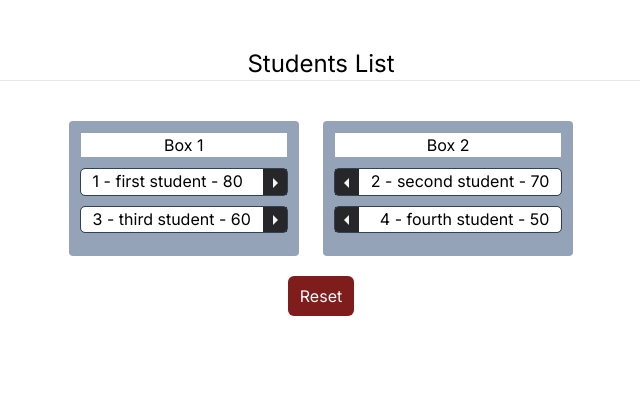
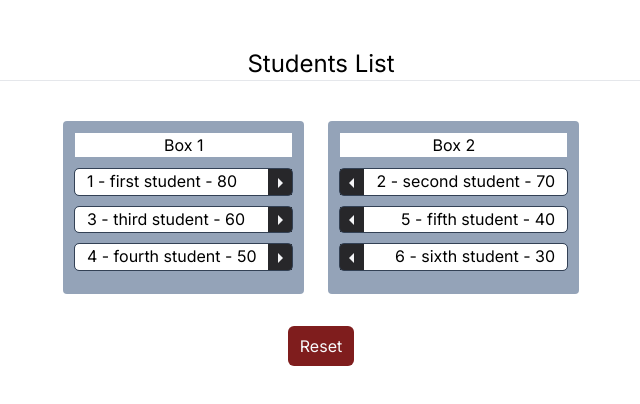
Before and after one commit to rua-iri/ngn-technical-interview, a Next.js app: page / in a window 1280 px wide. Shown: the top 404 px of the page, without its empty margins (319-959 px from the left). Built offline with nearby package versions, Linux system fonts and the light colour scheme.

Commit message:
update: implement mvp

```diff
--- a/src/components/ListControls.jsx
+++ b/src/components/ListControls.jsx
@@ -1,11 +1,14 @@
 'use client';
+
+import { resetStudents } from "@/lib/features/students/studentSlice";
+import { useDispatch } from "react-redux";
 
 export default function ListControls() {
 
+    const dispatch = useDispatch();
+
     const handleReset = () => {
-        alert("Handle Reset Functionality")
-
-        // TODO: use reset reducer here
+        dispatch(resetStudents())
     }
 
     return (
--- a/src/components/StudentCard.jsx
+++ b/src/components/StudentCard.jsx
@@ -9,23 +9,8 @@ export default function StudentCard({ studentData }) {
     const { id, name, mark, isFirst } = studentData;
     const dispatch = useDispatch();
 
-
-
     const handleMoveStudent = () => {
-        console.log(studentData)
-
-        alert("Handle Move Functionality")
-
-        // TODO handle moving student to another column
-
-        dispatch(moveStudents(studentData))
-
-
-        if (isFirst) {
-
-        } else {
-
-        }
+        dispatch(moveStudents(id))
     }
 
     return (
--- a/src/components/StudentsTable.jsx
+++ b/src/components/StudentsTable.jsx
@@ -4,60 +4,32 @@ import { useSelector } from "react-redux";
 
 export default function StudentsTable() {
 
-    const students = [
-        {
-            "id": 1,
-            "name": "first student",
-            "mark": 80,
-            "isFirst": true
-        },
-        {
-            "id": 2,
-            "name": "second student",
-            "mark": 70,
-            "isFirst": false
-        },
-        {
-            "id": 3,
-            "name": "third student",
-            "mark": 60,
-            "isFirst": true
-        },
-        {
-            "id": 4,
-            "name": "fourth student",
-            "mark": 50,
-            "isFirst": false
-        },
-        {
-            "id": 5,
-            "name": "fifth student",
-            "mark": 40,
-            "isFirst": true
-        },
-        {
-            "id": 6,
-            "name": "sixth student",
-            "mark": 30,
-            "isFirst": false
-        }
-    ]
 
-    // const students = useSelector((state) => state.student)
-    // console.log(students)
-
+    const studentsArray = useSelector((state) => state.student);
 
     return (
-        <div className="columns-2 my-5 flex justify-center">
+        <div className="columns-2 my-8 flex justify-center">
             <div className="mx-3 bg-slate-400 rounded p-3">
                 <h3 className="bg-white text-center">Box 1</h3>
-                <StudentCard studentData={students[0]} />
-                <StudentCard studentData={students[2]} />
+
+                {studentsArray.map((student, index) => {
+                    if (student.isFirst) {
+                        return (
+                            <StudentCard key={index} studentData={student} />
+                        )
+                    }
+                })}
             </div>
             <div className="mx-3 bg-slate-400 rounded p-3">
                 <h3 className="bg-white text-center">Box 2</h3>
-                <StudentCard studentData={students[1]} />
-                <StudentCard studentData={students[3]} />
+
+                {studentsArray.map((student, index) => {
+                    if (!student.isFirst) {
+                        return (
+                            <StudentCard key={index} studentData={student} />
+                        )
+                    }
+                })}
             </div>
         </div>
     )
--- a/src/lib/features/students/studentSlice.js
+++ b/src/lib/features/students/studentSlice.js
@@ -1,56 +1,45 @@
 import { createSlice } from '@reduxjs/toolkit'
 
 const initialState = [
-  [
   {
     "id": 1,
     "name": "first student",
     "mark": 80,
-      "isFirst": true
+    "isFirst": true,
   },
   {
     "id": 2,
     "name": "second student",
     "mark": 70,
-      "isFirst": false
+    "isFirst": false,
   },
   {
     "id": 3,
     "name": "third student",
     "mark": 60,
-      "isFirst": true
+    "isFirst": true,
   },
-  ],
-  [
   {
     "id": 4,
     "name": "fourth student",
     "mark": 50,
-      "isFirst": false
+    "isFirst": true,
   },
   {
     "id": 5,
     "name": "fifth student",
     "mark": 40,
-      "isFirst": true
+    "isFirst": false,
   },
   {
     "id": 6,
     "name": "sixth student",
     "mark": 30,
-      "isFirst": false
+    "isFirst": false,
   }
 ]
-]
 
-const blah = [
-  {
-    1: {
-      name: 'asdf',
-      mark: 123
-    }
-  }
-]
+
 
 
 export const studentSlice = createSlice({
@@ -59,8 +48,11 @@ export const studentSlice = createSlice({
   reducers: {
     resetStudents: () => initialState,
     moveStudents: (state, action) => {
-      console.log("Welcome to the move students reducer!")
-      console.log(action.payload)
+      for (let i = 0; i < state.length; i++) {
+        if (state[i].id == action.payload) {
+          state[i].isFirst = !state[i].isFirst
+        }
+      }
     }
   },
 })
```
Lines whose indentation alone changed are shown as unchanged.
